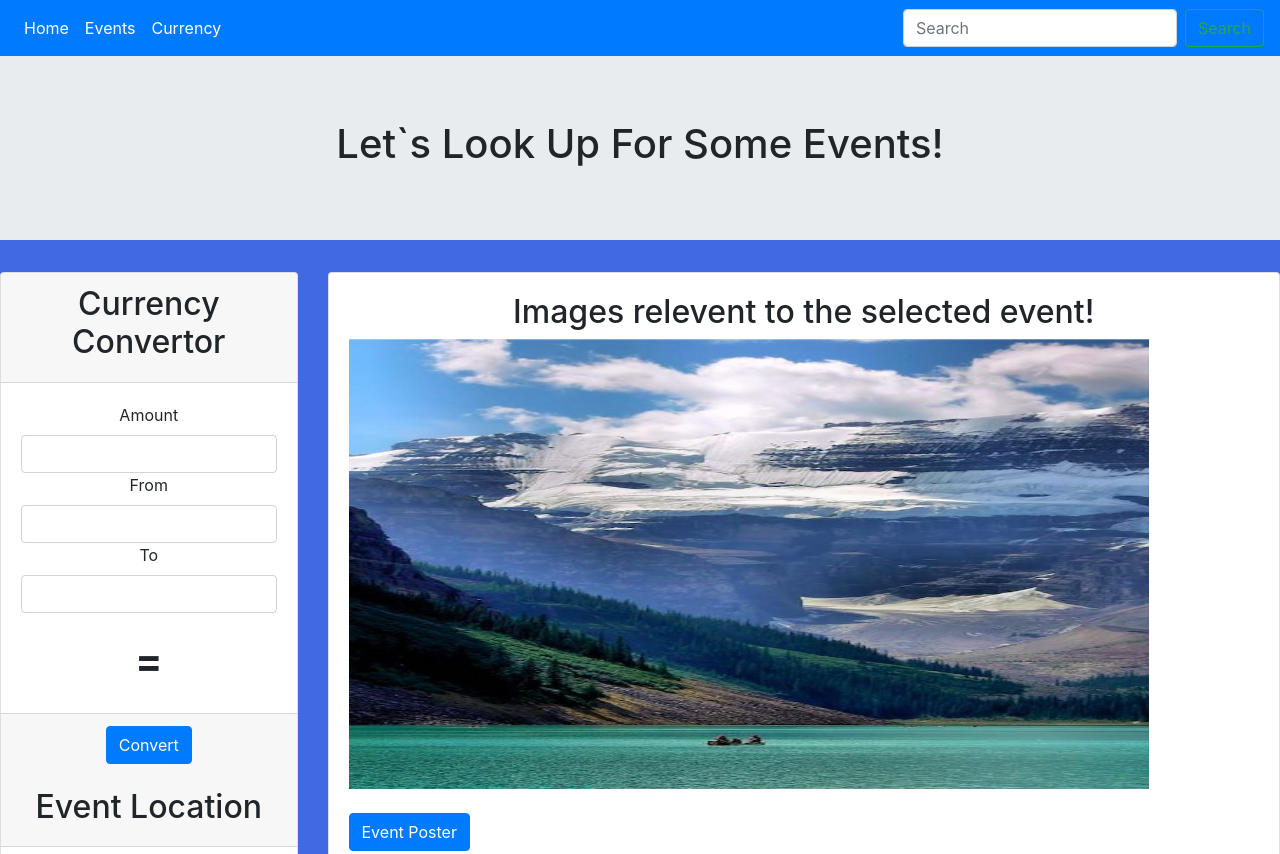
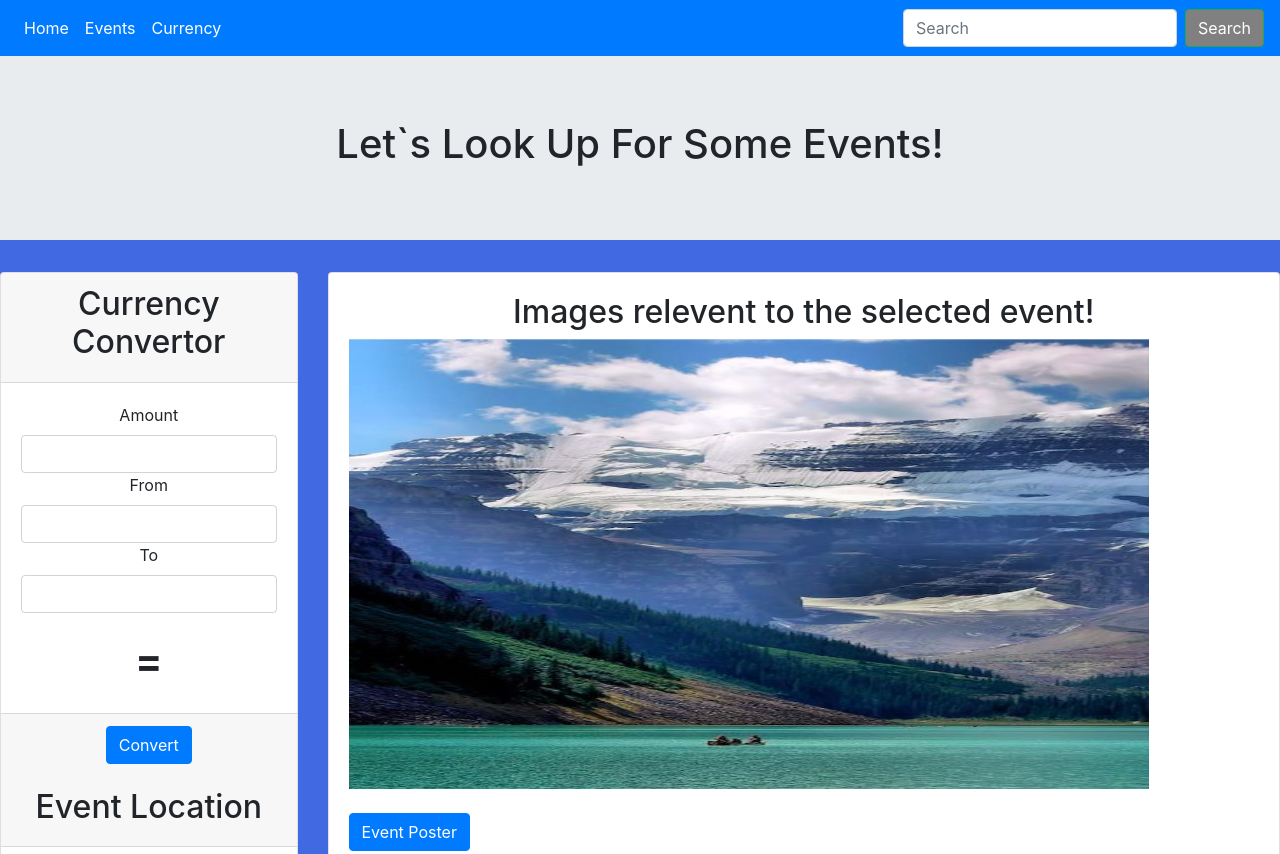
Before and after one commit to msasansalimi/Project-1, a plain HTML site: page index.html in a window 1280 px wide. Shown: the top 854 px of the page. Drawn offline with nearby package versions, Linux system fonts and the light colour scheme; no server answers.

Commit message:
css updated

```diff
--- a/style.css
+++ b/style.css
@@ -1,3 +1,7 @@
 body {
     background-color:royalblue;
 }
+#search-bar {
+    background-color: grey;
+    color: white;
+}
```
